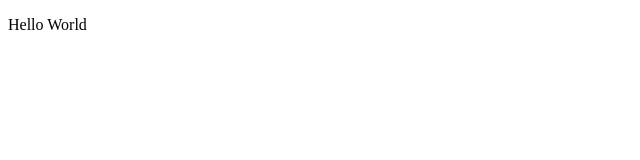
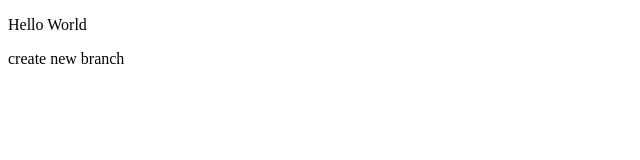
Before and after one commit to masanaito-bita/git-practice, a plain HTML site: page index.html in a window 1280 px wide. Shown: the full height of the page, 0-640 px from the left. Drawn offline with Linux system fonts and the light colour scheme.

Commit message:
create new branch

```diff
--- a/index.html
+++ b/index.html
@@ -26,6 +26,7 @@
 
 <body>
   <p>Hello World</p>
+  <p>create new branch</p>
 </body>
 
 </html>
```
